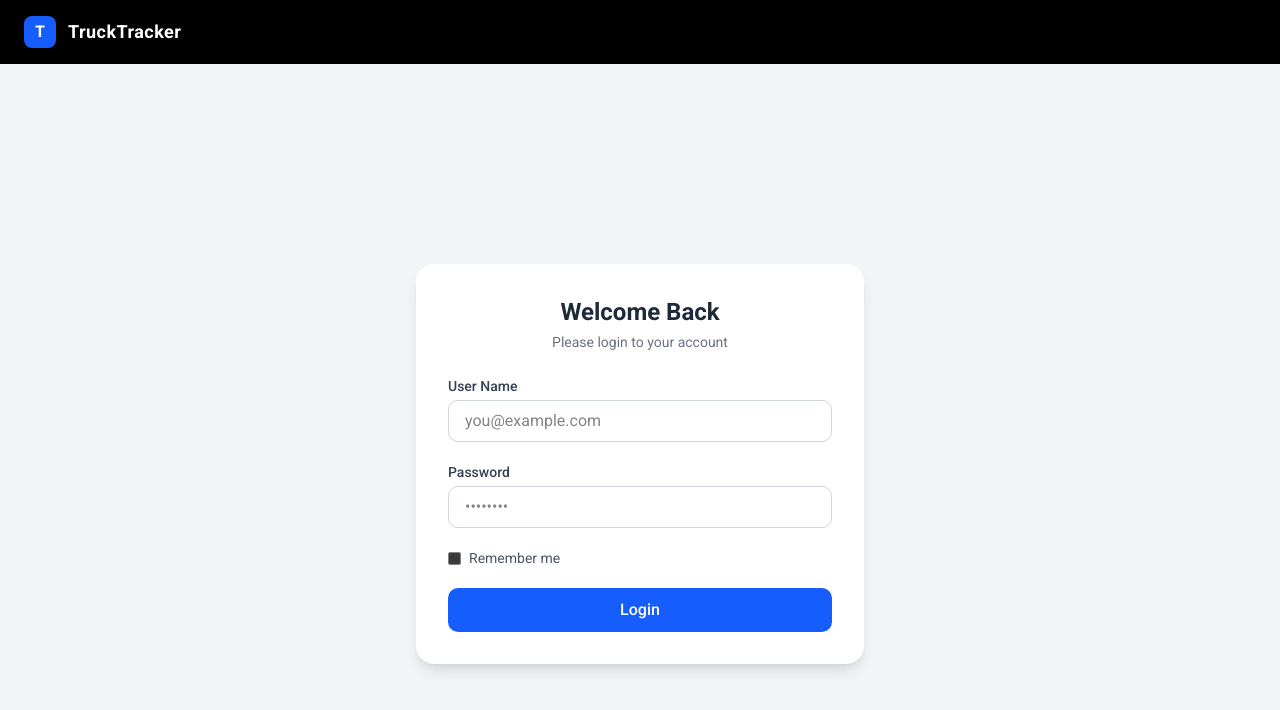
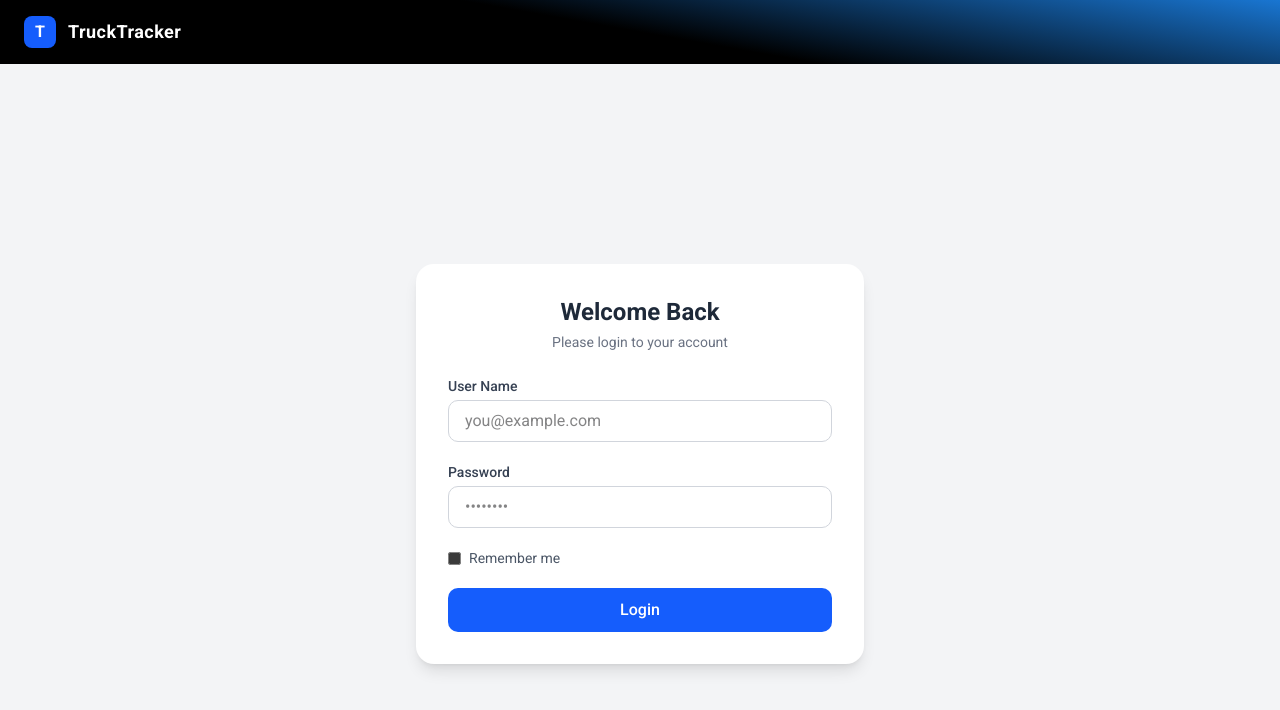
Before and after one commit to makinfotechno/truckTrackerFrontend, a React (Vite) app: page / in a window 1280 px wide. Shown: the top 710 px of the page. Built offline with nearby package versions, Linux system fonts and the light colour scheme.

Commit message:
bg gradient changed

```diff
--- a/src/App.css
+++ /dev/null
@@ -1,5 +0,0 @@
-#root {
-  /* max-width: 1500px; */
-  margin: 0 auto;
-  text-align: center;
-}
--- a/src/components/Header.jsx
+++ b/src/components/Header.jsx
@@ -8,7 +8,7 @@ export default function Header() {
 
   const logoutHandler = () => logout();
   return (
-    <header className="w-full h-16 bg-black text-white flex items-center justify-between px-6 shadow-md">
+    <header className="w-full h-16 bg-black text-white flex items-center justify-between px-6 shadow-md headercss" >
       <div className="flex items-center gap-3">
         <div className="w-8 h-8 bg-blue-600 rounded-md flex items-center justify-center font-bold">
           T
--- a/src/index.css
+++ b/src/index.css
@@ -1,5 +1,10 @@
 @import "tailwindcss";
 @import "tw-animate-css";
+
+body {
+  background: linear-gradient(45deg, #207ad369, transparent);
+  height: 100vh;
+}
 
 @custom-variant dark (&:is(.dark *));
 :root {
@@ -135,3 +140,7 @@
     @apply bg-background text-foreground;
   }
 }
+
+.headercss {
+  background: linear-gradient(10deg, #000000 50%, #1976d2 100%);
+}
```
